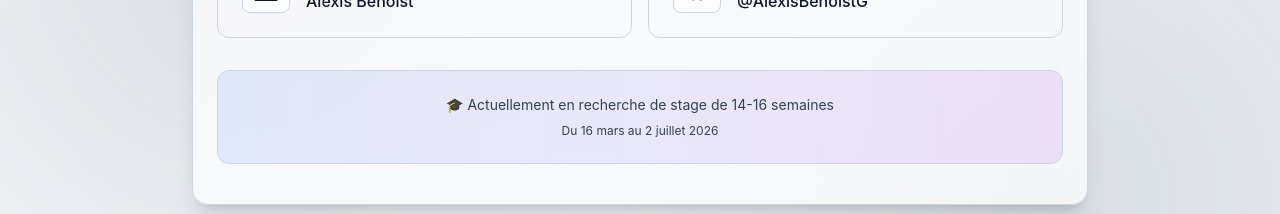
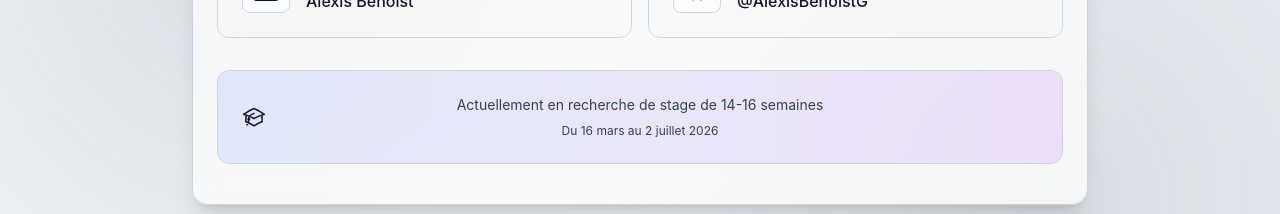
Before and after one commit to AlexisBenoistG/portfolio-Alexis-Benoist, a React (Vite) app: page /portfolio-Alexis-Benoist/contact in a window 1280 px wide. Shown: the part 453-667 px from the top of the page. Built offline with nearby package versions, Linux system fonts and the light colour scheme.

Commit message:
fix: The place of the icon for internship

```diff
--- a/src/data/contactData.jsx
+++ b/src/data/contactData.jsx
@@ -50,7 +50,20 @@ export const pageContent = {
   title: "Contactez-moi",
   description: "N'hésitez pas à me contacter ",
   internship: {
-    emoji: "🎓",
+    emoji: (<svg
+      xmlns="http://www.w3.org/2000/svg"
+      fill="none"
+      viewBox="0 0 24 24"
+      strokeWidth={1.5}
+      stroke="currentColor"
+      className="size-6"
+    >
+      <path
+        strokeLinecap="round"
+        strokeLinejoin="round"
+        d="M4.26 10.147a60.438 60.438 0 0 0-.491 6.347A48.62 48.62 0 0 1 12 20.904a48.62 48.62 0 0 1 8.232-4.41 60.46 60.46 0 0 0-.491-6.347m-15.482 0a50.636 50.636 0 0 0-2.658-.813A59.906 59.906 0 0 1 12 3.493a59.903 59.903 0 0 1 10.399 5.84c-.896.248-1.783.52-2.658.814m-15.482 0A50.717 50.717 0 0 1 12 13.489a50.702 50.702 0 0 1 7.74-3.342M6.75 15a.75.75 0 1 0 0-1.5.75.75 0 0 0 0 1.5Zm0 0v-3.675A55.378 55.378 0 0 1 12 8.443m-7.007 11.55A5.981 5.981 0 0 0 6.75 15.75v-1.5"
+      />
+    </svg>),
     title: "Actuellement en recherche de stage de 14-16 semaines",
     dates: "Du 16 mars au 2 juillet 2026"
   }
--- a/src/sections/About.jsx
+++ b/src/sections/About.jsx
@@ -182,12 +182,16 @@ export default function About() {
         animate={{ opacity: 1 }}
         transition={{ delay: 1.2, duration: 0.6 }}
         className="mt-8 p-6 rounded-xl bg-gradient-to-r from-blue-600/10 to-purple-600/10
-                   border border-theme text-center"
+             border border-theme text-center relative"
       >
-        <p className="text-secondary text-sm mb-2">
-        {internshipInfo.emoji}{internshipInfo.title}
-        </p>
-        <p className="text-secondary text-xs">{internshipInfo.dates}</p>
+        <span className="absolute left-6 top-1/2 -translate-y-1/2 text-2xl">
+          {internshipInfo.emoji}
+        </span>
+
+        <div className="flex-1">
+          <p className="text-secondary text-sm mb-2">{internshipInfo.title}</p>
+          <p className="text-secondary text-xs">{internshipInfo.dates}</p>
+        </div>
       </motion.div>
     </section>
   );
--- a/src/sections/Contact.jsx
+++ b/src/sections/Contact.jsx
@@ -40,17 +40,21 @@ export default function Contact() {
               className={`group relative overflow-hidden rounded-xl border border-theme
                          bg-card/50 p-6 transition-all duration-300
                          hover:border-white/20 hover:bg-card hover:scale-105
-                         ${!isClickable ? 'cursor-not-allowed' : ''}`}
+                         ${!isClickable ? "cursor-not-allowed" : ""}`}
             >
               {/* Effet de fond au hover */}
-              <div className="absolute inset-0 bg-gradient-to-br from-blue-600/0 to-purple-600/0
+              <div
+                className="absolute inset-0 bg-gradient-to-br from-blue-600/0 to-purple-600/0
                               group-hover:from-blue-600/10 group-hover:to-purple-600/10
-                              transition-all duration-300"></div>
+                              transition-all duration-300"
+              ></div>
 
               <div className="relative flex items-start gap-4">
-                <div className="flex-shrink-0 w-12 h-12 rounded-lg bg-card border border-theme
+                <div
+                  className="flex-shrink-0 w-12 h-12 rounded-lg bg-card border border-theme
                                 flex items-center justify-center text-primary
-                                group-hover:scale-110 transition-transform duration-300">
+                                group-hover:scale-110 transition-transform duration-300"
+                >
                   {info.icon}
                 </div>
 
@@ -58,8 +62,10 @@ export default function Contact() {
                   <p className="text-sm font-medium text-secondary mb-1">
                     {info.label}
                   </p>
-                  <p className="text-primary font-medium group-hover:text-link
-                                transition-colors duration-300 break-words">
+                  <p
+                    className="text-primary font-medium group-hover:text-link
+                                transition-colors duration-300 break-words"
+                  >
                     {info.value}
                   </p>
                 </div>
@@ -73,8 +79,12 @@ export default function Contact() {
                     stroke="currentColor"
                     viewBox="0 0 24 24"
                   >
-                    <path strokeLinecap="round" strokeLinejoin="round" strokeWidth={2}
-                          d="M10 6H6a2 2 0 00-2 2v10a2 2 0 002 2h10a2 2 0 002-2v-4M14 4h6m0 0v6m0-6L10 14" />
+                    <path
+                      strokeLinecap="round"
+                      strokeLinejoin="round"
+                      strokeWidth={2}
+                      d="M10 6H6a2 2 0 00-2 2v10a2 2 0 002 2h10a2 2 0 002-2v-4M14 4h6m0 0v6m0-6L10 14"
+                    />
                   </svg>
                 )}
               </div>
@@ -89,14 +99,20 @@ export default function Contact() {
         animate={{ opacity: 1 }}
         transition={{ delay: 0.6, duration: 0.6 }}
         className="mt-8 p-6 rounded-xl bg-gradient-to-r from-blue-600/10 to-purple-600/10
-                   border border-theme text-center"
+             border border-theme text-center relative"
       >
-        <p className="text-secondary text-sm mb-2">
-          {pageContent.internship.emoji} {pageContent.internship.title}
-        </p>
-        <p className="text-secondary text-xs">
-          {pageContent.internship.dates}
-        </p>
+        <span className="absolute left-6 top-1/2 -translate-y-1/2 text-2xl">
+          {pageContent.internship.emoji}
+        </span>
+
+        <div className="flex-1">
+          <p className="text-secondary text-sm mb-2">
+            {pageContent.internship.title}
+          </p>
+          <p className="text-secondary text-xs">
+            {pageContent.internship.dates}
+          </p>
+        </div>
       </motion.div>
     </section>
   );
```
